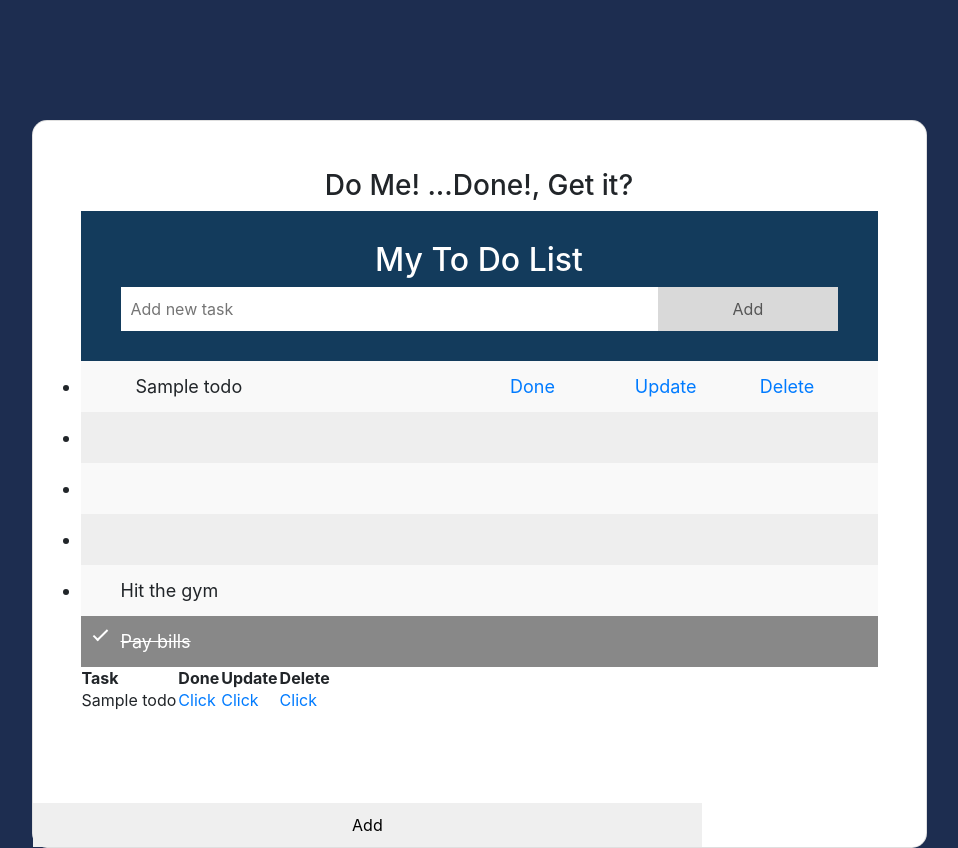
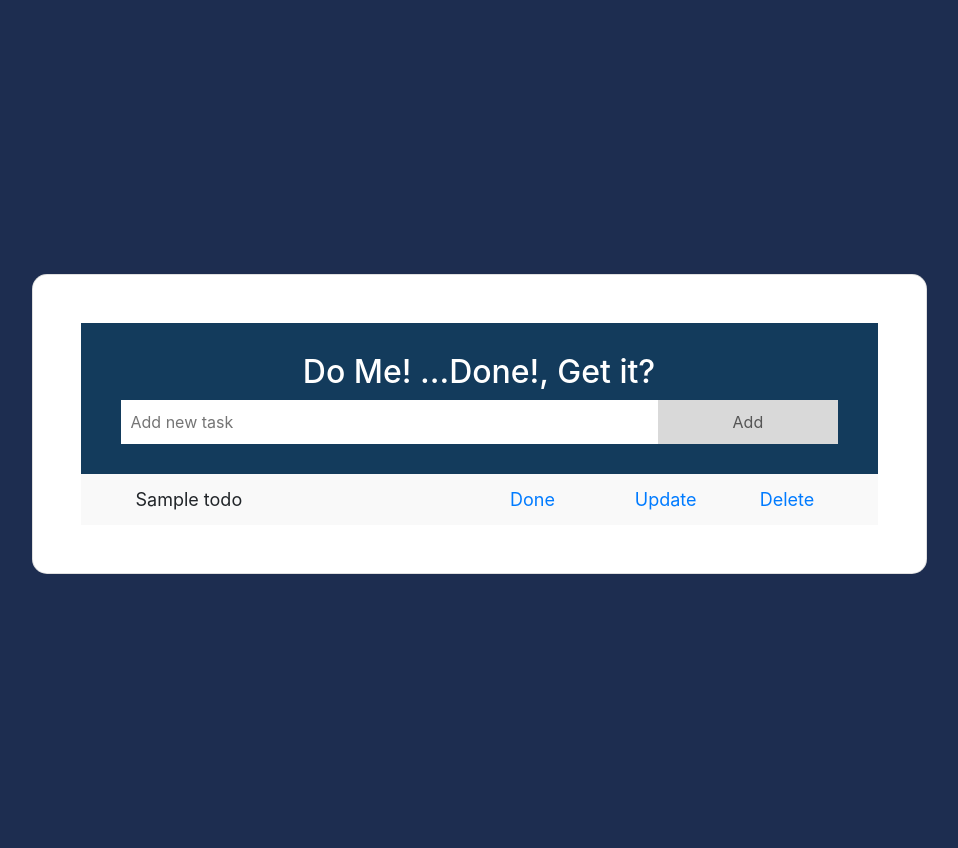
Before and after one commit to Omarabdul3ziz/dome, a Flask app: page / in a window 1280 px wide. Shown: the whole page, without its empty margins (161-1119 px from the left). After the commit the page ends 574 px from the top, so only its background shows below. Run offline with Flask 2, Linux system fonts and the light colour scheme; a database or web service that is not in the repository returns one stand-in record (values such as "Sample title"); some libraries are stand-ins or nearby versions.

Commit message:
remove the duplicated glitches

```diff
--- a/static/css/main.css
+++ b/static/css/main.css
@@ -7,6 +7,8 @@
   ul {
     margin: 0;
     padding: 0;
+    list-style-type: none;
+
   }
 
   /* Style the list items */
--- a/templates/index.html
+++ b/templates/index.html
@@ -16,100 +16,45 @@
               <div class="card" style="border-radius: 15px;">
                 <div class="card-body p-5 " background="#FCDAB7">
 
-                  <h3 class="text-center">
-                    Do Me! ...Done!, Get it?
-                </h3>
+            <!-- form -->
                 <div id="myDIV" class="header">
-                    <h2>My To Do List</h2>
+                    <h2> Do Me! ...Done!, Get it? </h2>
+
                     <form action="/", method="POST">
                         <input type="text" name="content" id="content" placeholder="Add new task">
                         <input type="submit" class="addBtn" value="Add">
                     </form>
                 </div>
 
+            <!--List-->
             <ul id="myUL">
 
             {% for task in context %}
-        <tr>
                 <li>
                 <div class="container">
                     <div class="row">
-                      <div class="col-6">
-                        {{ task.name }}
+
+                        <div class="col-6"> {{ task.name }} </div>
+
+                        <div class="col-2">
+                            <a href="/delete/{{ task._id }}"> Done </a>
                         </div>
+
                         <div class="col-2">
+                            <a href="/update/{{ task._id }}"> Update </a>
+                        </div>
 
-                    <a href="/delete/{{ task._id }}">
-                        Done
-                    </a>
-                      </div>
                         <div class="col-2">
-                        <a href="/update/{{ task._id }}">
-                            Update
-                        </a>
-                      </div>
-                      <div class="col-2">
-                        <a href="/delete/{{ task._id }}">
-                            Delete
-                        </a>
+                            <a href="/delete/{{ task._id }}"> Delete </a>
                         </div>
                     </div>
 
 
                 </div>
-                <li>
                 </li>
-                <li>
-
-                </li>
-                <li>
-
-                </li>
-            </li>
-
-        </tr>
             {% endfor %}
-                    <li>Hit the gym</li>
-                    <li class="checked">Pay bills</li>
-
             </ul>
 
-    <table>
-        <tr>
-            <th>Task</th>
-            <th>Done</th>
-            <th>Update</th>
-            <th>Delete</th>
-        </tr>
-
-        {% for task in context %}
-        <tr>
-            <td>{{ task.name }}</td>
-            <td>
-                <a href="/delete/{{ task._id }}">
-                    Click
-                </a>
-            </td>
-            <td>
-                <a href="/update/{{ task._id }}">
-                    Click
-                </a>
-            </td>
-            <td>
-                <a href="/delete/{{ task._id }}">
-                    Click
-                </a>
-            </td>
-        </tr>
-        {% endfor %}
-    </table>
-</div>
     {% endif %}
-<div>
-    <form action="/", method="POST">
-        <input type="text" name="content" id="content">
-        <input type="submit" value="Add">
-    </form>
-</div>
 
 {% endblock %}
```
Lines whose indentation alone changed are shown as unchanged.
